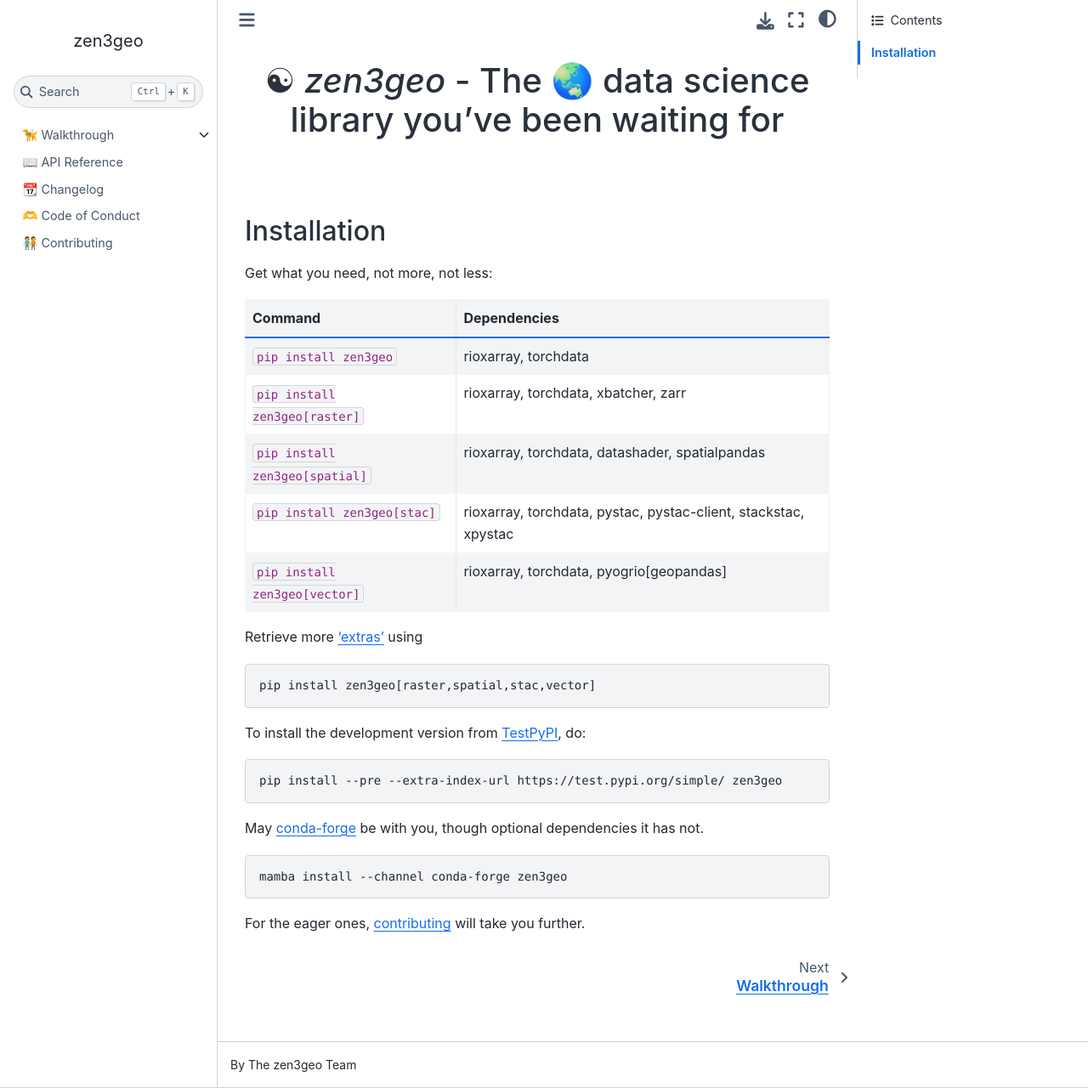
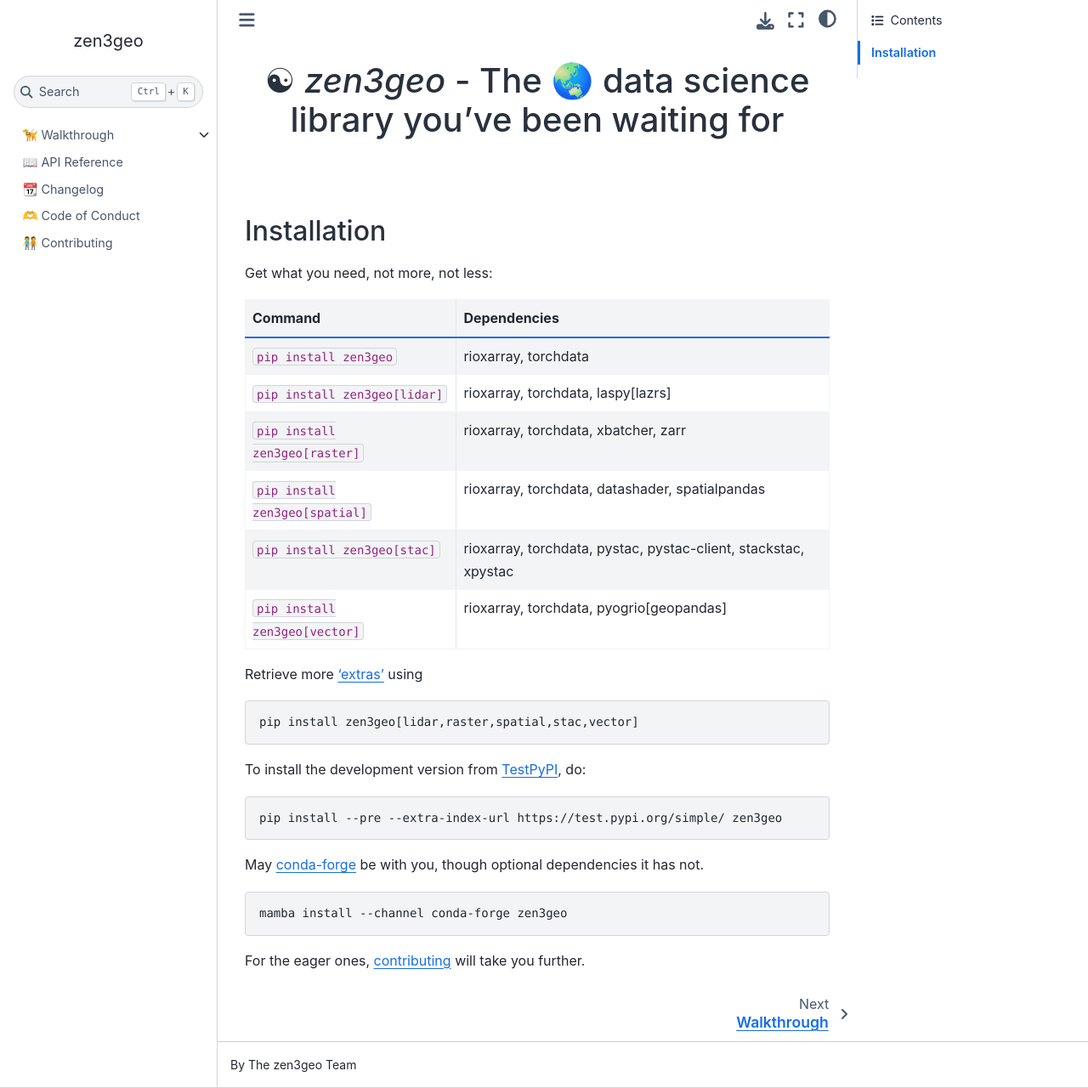
Before and after one commit to weiji14/zen3geo, a Jupyter Book: the page built from docs/index.md, in a window 1280 px wide and 1280 px high. Shown: the whole window at 85% size. Built offline with Jupyter Book 1.0.4 settings and Sphinx 7.4.7 and the Sphinx Book theme 1.1.4, drawn with Linux system fonts in a browser that asks for light colours.

Commit message:
:memo: Document lidar extras in pip installation instructions
Optional LiDAR dependencies (laspy[lazrs]) can be installed via `pip install zen3geo[lidar]`.

```diff
--- a/docs/index.md
+++ b/docs/index.md
@@ -7,6 +7,7 @@
 | Command                        |  Dependencies |
 |:-------------------------------|---------------|
 | `pip install zen3geo`          | rioxarray, torchdata |
+| `pip install zen3geo[lidar]`   | rioxarray, torchdata, laspy[lazrs] |
 | `pip install zen3geo[raster]`  | rioxarray, torchdata, xbatcher, zarr |
 | `pip install zen3geo[spatial]` | rioxarray, torchdata, datashader, spatialpandas |
 | `pip install zen3geo[stac]`    | rioxarray, torchdata, pystac, pystac-client, stackstac, xpystac |
@@ -14,7 +15,7 @@
 
 Retrieve more ['extras'](https://github.com/weiji14/zen3geo/blob/main/pyproject.toml) using
 
-    pip install zen3geo[raster,spatial,stac,vector]
+    pip install zen3geo[lidar,raster,spatial,stac,vector]
 
 To install the development version from [TestPyPI](https://test.pypi.org/project/zen3geo), do:
 
```
